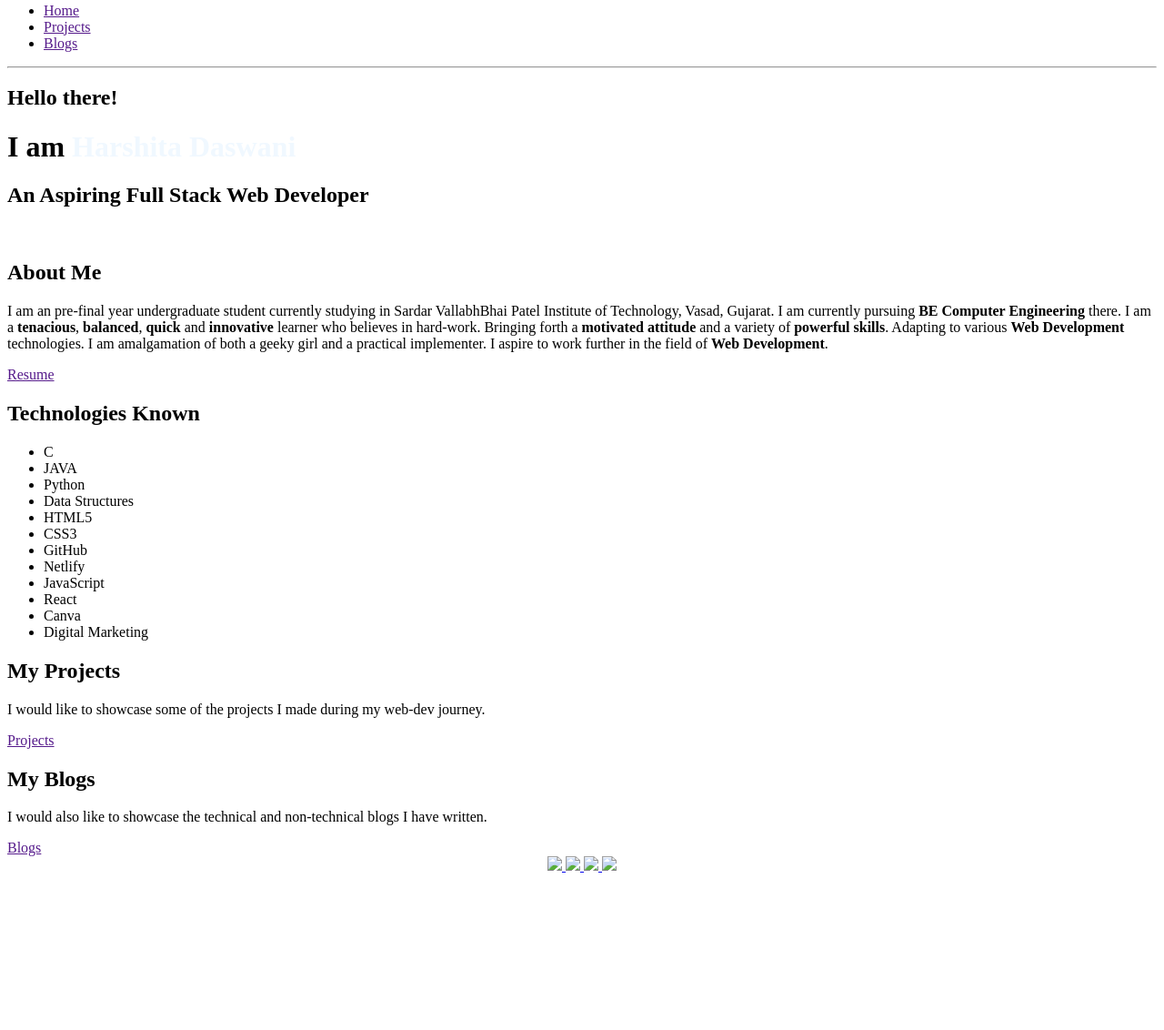
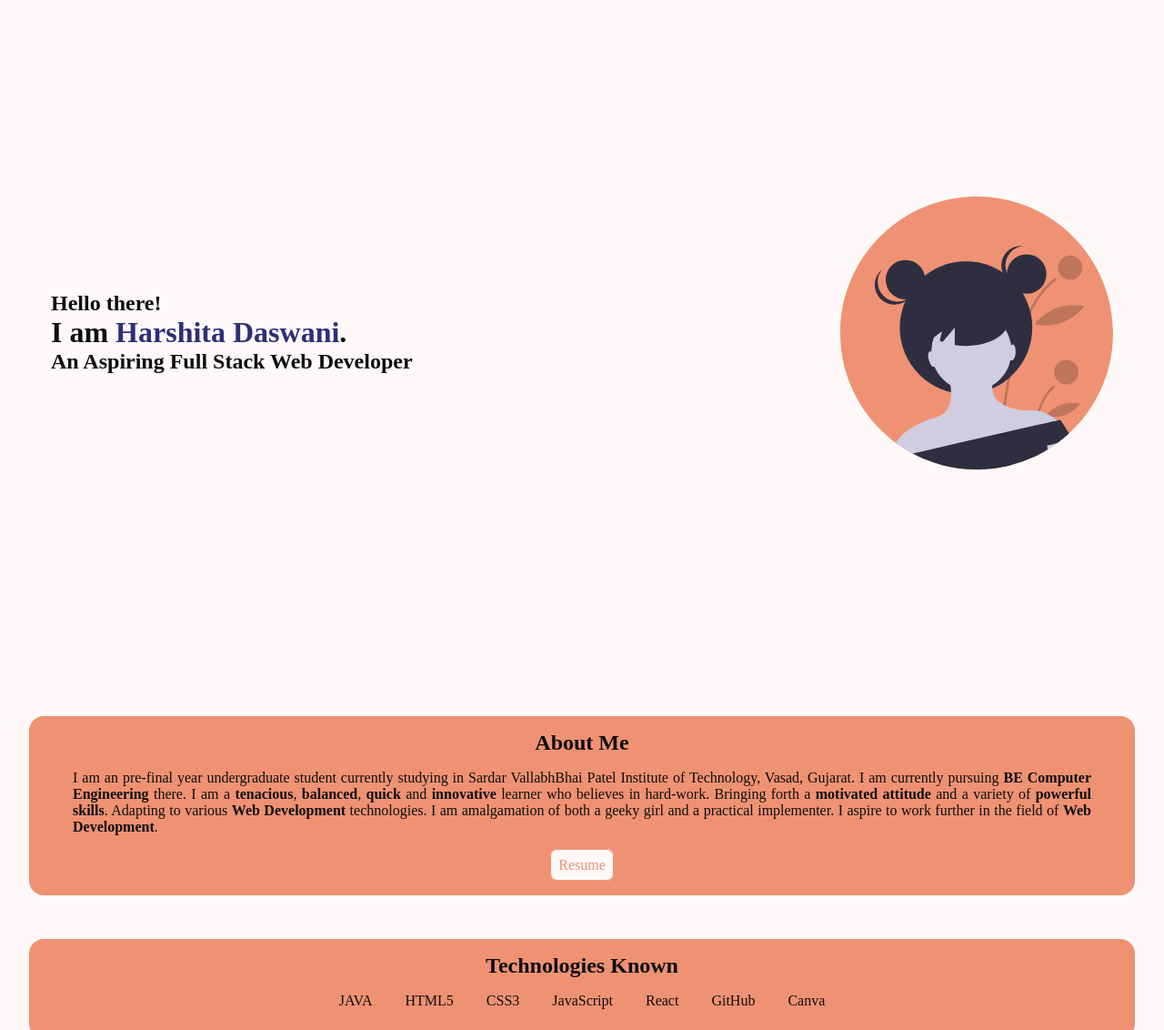
Before and after one commit to harshitadaswani/MarkFour, a plain HTML site: page index.html in a window 1280 px wide. Shown: the part 58-1190 px from the top of the page at 91% size. Before the commit the page ends 1027 px from the top, so only its background shows below. Drawn offline with Linux system fonts and the light colour scheme.

Commit message:
css part 1

```diff
--- a/index.html
+++ b/index.html
@@ -1,17 +1,18 @@
 <!DOCTYPE html>
 <html lang="en">
   <head>
-  <meta charset="UTF-8">
-  <meta name="viewport" content="width=device-width, initial-scale=1.0">
-  <meta http-equiv="X-UA-Compatible" content="ie=edge">
+    <meta charset="UTF-8" />
+    <meta name="viewport" content="width=device-width, initial-scale=1.0" />
+    <meta http-equiv="X-UA-Compatible" content="ie=edge" />
+    <link rel="stylesheet" href="src/styles.css" />
     <title>Home | Harshita Daswani</title>
   </head>
   <body>
     <nav>
-    <h4> Harshita Daswani </h4>
+      <h4>Harshita Daswani</h4>
       <ul>
         <li>
-        <a href=""> Home </a>
+          <a href="" class="active"> Home </a>
         </li>
         <li>
           <a href=""> Projects </a>
@@ -21,69 +22,75 @@
         </li>
       </ul>
     </nav>
-  <hr>
     <header>
-    <h2> Hello there! </h2>
-    <h1> I am <span style="color:aliceblue"> Harshita Daswani </h1>
-    <h2> An Aspiring Full Stack Web Developer </h2>
-    <img src="" alt="">
+      <div>
+        <h2>Hello there!</h2>
+        <h1>I am <span style="color: #2d2f78;"> Harshita Daswani</span>.</h1>
+        <h2>An Aspiring Full Stack Web Developer</h2>
+      </div>
+      <img src="imgs/profile.svg" alt="" />
     </header>
 
     <section id="about">
-    <h2> About Me </h2>
-    <p> I am an pre-final year undergraduate student currently studying in Sardar VallabhBhai Patel Institute of Technology, Vasad, Gujarat.
-      I am currently pursuing <b> BE Computer Engineering </b> there.
-      I am a <b> tenacious</b>, <b> balanced</b>, <b> quick </b> and <b> innovative </b> learner who believes in hard-work.
-      Bringing forth a <b>motivated attitude</b> and a variety of <b>powerful skills</b>.
-      Adapting to various <b>Web Development</b> technologies.
-      I am amalgamation of both a geeky girl and a practical implementer.
-      I aspire to work further in the field of <b>Web Development</b>.
+      <h2>About Me</h2>
+      <p>
+        I am an pre-final year undergraduate student currently studying in
+        Sardar VallabhBhai Patel Institute of Technology, Vasad, Gujarat. I am
+        currently pursuing <b> BE Computer Engineering </b> there. I am a
+        <b> tenacious</b>, <b> balanced</b>, <b> quick </b> and
+        <b> innovative </b> learner who believes in hard-work. Bringing forth a
+        <b>motivated attitude</b> and a variety of <b>powerful skills</b>.
+        Adapting to various <b>Web Development</b> technologies. I am
+        amalgamation of both a geeky girl and a practical implementer. I aspire
+        to work further in the field of <b>Web Development</b>.
       </p>
+      <div class="button">
         <a href="">Resume</a>
+      </div>
     </section>
 
     <section id="skills">
       <h2>Technologies Known</h2>
       <ul>
-      <li>C</li>
         <li>JAVA</li>
-      <li>Python</li>
-      <li>Data Structures</li>
         <li>HTML5</li>
         <li>CSS3</li>
-      <li>GitHub</li>
-      <li>Netlify</li>
         <li>JavaScript</li>
         <li>React</li>
+        <li>GitHub</li>
         <li>Canva</li>
-      <li>Digital Marketing</li>
       </ul>
     </section>
-  <section>
-    <h2> My Projects </h2>
-    <p>I would like to showcase some of the projects I made during my web-dev journey.</p>
-    <a href="">Projects</a>
+    <section id="projects">
+      <h2>My Projects</h2>
+      <p>
+        I would like to showcase some of the projects I made during my web-dev
+        journey.
+      </p>
+      <div class="button"><a href="">Projects</a></div>
     </section>
-  <section>
-    <h2> My Blogs </h2>
-    <p>I would also like to showcase the technical and non-technical blogs I have written.</p>
-    <a href="">Blogs</a>
+    <section id="skills">
+      <h2>My Blogs</h2>
+      <p>
+        I would also like to showcase the technical and non-technical blogs I
+        have written.
+      </p>
+      <div class="button"><a href="">Blogs</a></div>
     </section>
     <footer class="footer">
       <div class="social-container">
         <center>
-        <a href="https://github.com/harshitadaswani" class="social-icons">
-          <img src="imgs/github.png"/>
-        </a>
-        <a href="https://www.linkedin.com/in/harshitabdaswani/" class="social-icons">
-          <img src="imgs/linkedin.png"/>
-        </a>
-        <a href="https://twitter.com/harshi_daswani" class="social-icons">
-          <img src="imgs/twitter.png"/>
-        </a>
-        <a href="https://harshitadaswani.netlify.app/" class="social-icons">
-          <img src="imgs/portfolio.png"/>
-        </a>
+          <a href="https://github.com/harshitadaswani" class="social-icons"
+            ><img src="imgs/github.png"
+          /></a>
+          <a
+            href="https://www.linkedin.com/in/harshitabdaswani/"
+            class="social-icons"
+            ><img src="imgs/linkedin.png"
+          /></a>
+          <a href="https://twitter.com/harshi_daswani" class="social-icons"
+            ><img src="imgs/twitter.png"
+          /></a>
         </center>
       </div>
     </footer>
--- a/src/styles.css
+++ b/src/styles.css
@@ -0,0 +1,158 @@
+:root {
+  --primary: #ef9273;
+  --secondary: #0d0d0d;
+  --background: #fef9f8;
+}
+
+* {
+  margin: 0;
+  padding: 0;
+  box-sizing: border-box;
+}
+
+body {
+  max-width: 95%;
+  margin: auto;
+  margin-top: 0;
+  scroll-behavior: smooth;
+  background-color: var(--background);
+  color: var(--secondary);
+}
+
+nav {
+  position: sticky;
+  top: 0;
+  left: 0;
+  display: flex;
+  justify-content: space-between;
+  align-items: center;
+  padding: 1rem;
+  background-color: #fef9f8;
+  border-radius: 1rem;
+}
+
+nav ul {
+  list-style: none;
+  text-align: right;
+}
+
+nav li {
+  display: inline-block;
+  padding: 0rem 0.5rem;
+}
+
+nav a {
+  text-decoration: none;
+  color: var(--secondary);
+}
+
+nav h4 {
+  font-weight: bold;
+  color: var(--primary);
+}
+
+.active {
+  font-weight: bold;
+  color: var(--primary);
+}
+
+header {
+  display: flex;
+  justify-content: space-between;
+  flex-wrap: wrap;
+  align-items: center;
+  padding: 1.5rem;
+  height: calc(100vh - 53px);
+}
+
+header img {
+  height: 300px;
+  display: block;
+}
+
+section {
+  padding: 1rem;
+  margin-top: 3rem;
+  margin-bottom: 3rem;
+}
+
+section h2 {
+  text-align: center;
+}
+
+.button {
+  text-align: center;
+  margin-top: 0.5rem;
+  margin-bottom: 0.5rem;
+}
+
+section a {
+  text-decoration: none;
+  text-align: center;
+  background-color: var(--background);
+  color: var(--primary);
+  border-radius: 0.5rem;
+  border: 1px solid var(--primary);
+  padding: 0.5rem 0.5rem 0.5rem 0.5rem;
+}
+
+section ul {
+  list-style: none;
+  text-align: center;
+}
+
+section li {
+  display: inline-block;
+  padding: 1rem;
+}
+
+p {
+  padding: 1rem;
+}
+
+#about {
+  background-color: var(--primary);
+  padding: 1rem 2rem;
+  text-align: justify;
+  border-radius: 1rem;
+}
+
+#skills {
+  background-color: var(--primary);
+  padding: 1rem 2rem;
+  text-align: justify;
+  border-radius: 1rem;
+}
+
+#projects {
+  background-color: var(--primary);
+  padding: 1rem 2rem;
+  text-align: justify;
+  border-radius: 1rem;
+}
+
+#blogs {
+  background-color: var(--primary);
+  padding: 1rem 2rem;
+  text-align: justify;
+  border-radius: 1rem;
+}
+
+.footer {
+  align-content: center;
+  padding: 1rem;
+  bottom: 0%;
+  position: scroll;
+}
+
+.social-container {
+  margin-top: 0rem;
+  flex-direction: column;
+  align-content: center;
+}
+
+.social-icons {
+  padding: 0rem 1rem;
+  margin: auto;
+  margin-bottom: 1rem;
+}
```
Also changed, not shown: imgs/github.png (added), imgs/linkedin.png (added), imgs/profile.svg (added), imgs/twitter.png (added). Lines whose indentation alone changed are shown as unchanged.
